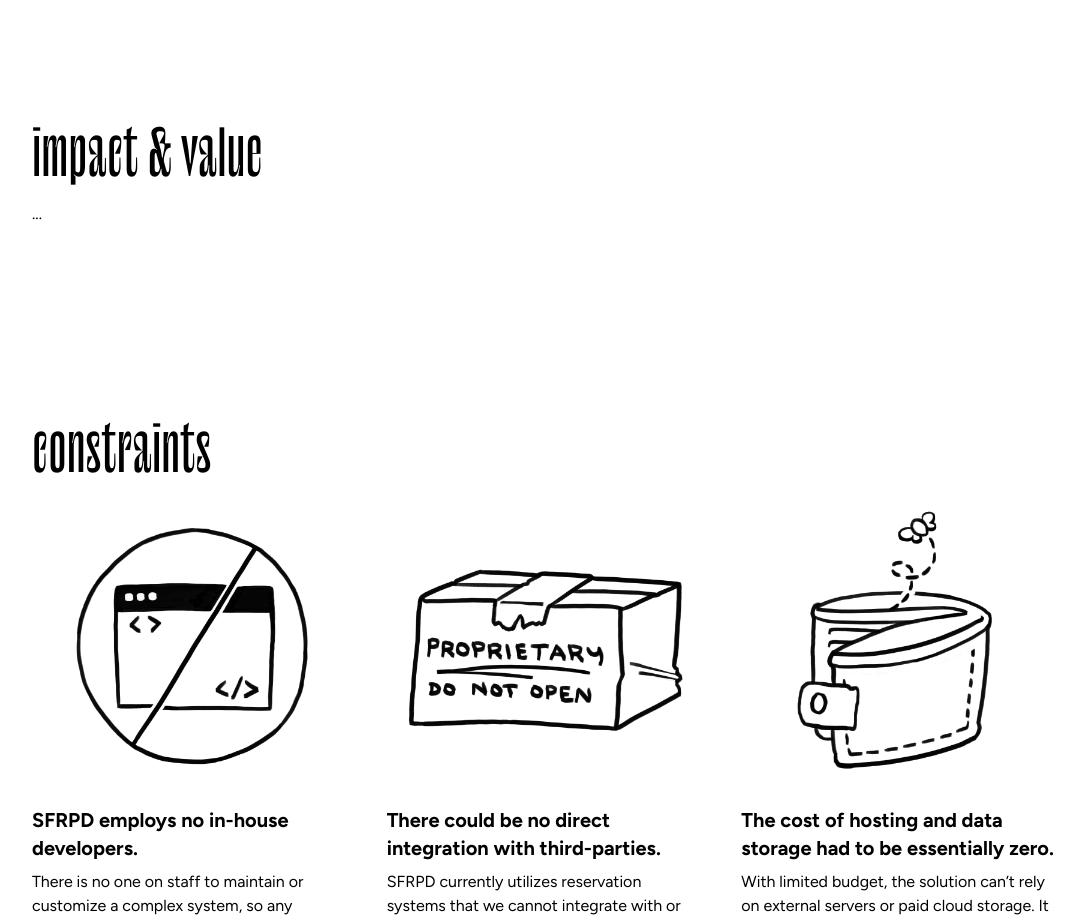
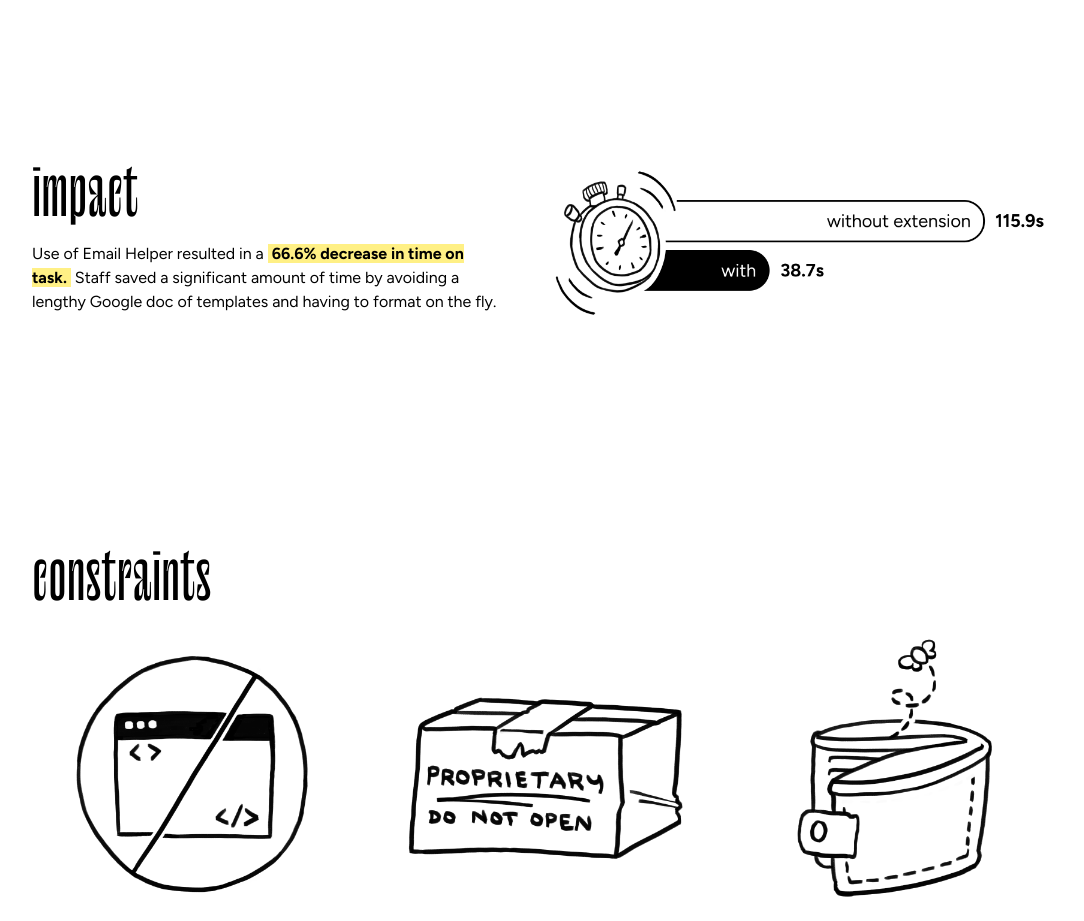
Before and after one commit to jadedeo/portfolio, a React (Vite) app: page /portfolio/work/emailhelper in a window 1280 px wide. Shown: the part 1840-2761 px from the top of the page, without its empty margins (96-1180 px from the left). Built offline with nearby package versions, Linux system fonts and the light colour scheme.

Commit message:
email helper impact

```diff
--- a/src/pages/EmailHelper.jsx
+++ b/src/pages/EmailHelper.jsx
@@ -104,9 +104,23 @@ const EmailHelper = () => {
 
                     <FadeSection scrollDir={scrollDir}>
                         <section className="py-[50px] w-full max-w-screen-lg mx-auto flex flex-col gap-2">
-                            <TextGroup heading="impact & value">
-                                <p>...</p>
-                            </TextGroup>
+                            <TextImage
+                                heading="impact"
+                                image="emailhelper/timeChart.png"
+                                addImageShadow={false}
+                                mat={false}
+                                imagePlacement="right"
+                            >
+                                <p>
+                                    Use of Email Helper resulted in a{" "}
+                                    <strong className="highlight">
+                                        66.6% decrease in time on task.
+                                    </strong>{" "}
+                                    Staff saved a significant amount of time by
+                                    avoiding a lengthy Google doc of templates
+                                    and having to format on the fly.
+                                </p>
+                            </TextImage>
                         </section>
                     </FadeSection>
 
```
Also changed, not shown: public/work/emailhelper/timeChart.png (added).
